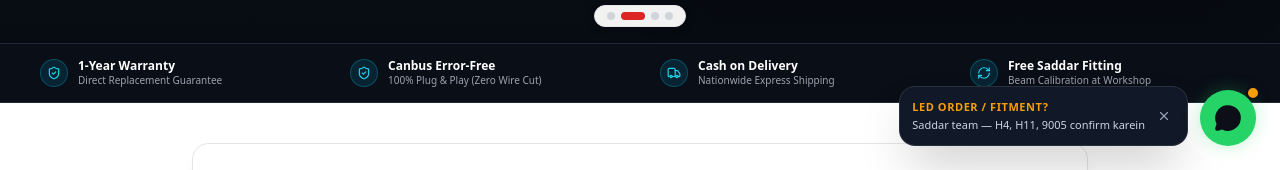
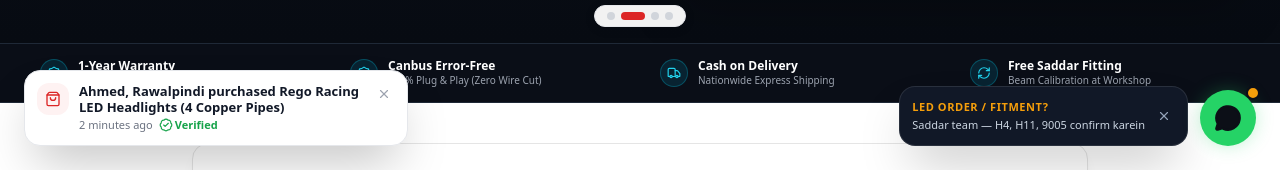
Before and after one commit to qasimkhanfaridi/hasnainauto, a Next.js app: page / in a window 1280 px wide. Shown: the part 630-800 px from the top of the page. Built offline with nearby package versions, Linux system fonts and the light colour scheme; no server answers.

Commit message:
Add bottom-left social-proof purchase pop-up to FloatingWhatsApp, rotating every 30 seconds

```diff
--- a/src/components/FloatingWhatsApp.tsx
+++ b/src/components/FloatingWhatsApp.tsx
@@ -1,13 +1,78 @@
 "use client";
 
-import React, { useState } from "react";
-import { MessageCircle, X } from "lucide-react";
+import React, { useEffect, useState } from "react";
+import { MessageCircle, X, BadgeCheck, ShoppingBag } from "lucide-react";
 import { BUSINESS_CONFIG } from "@/config/business";
+
+// Sample social-proof purchases using real Hasnain Auto product names.
+const RECENT_PURCHASES = [
+  { name: "Ahmed", city: "Rawalpindi", product: "Rego Racing LED Headlights (4 Copper Pipes)" },
+  { name: "Bilal", city: "Islamabad", product: "7D Floor Mats Premium Set" },
+  { name: "Usman", city: "Lahore", product: "Premium Leather Seat Covers" },
+  { name: "Hassan", city: "Karachi", product: "Mother 6 Copper Tube LED Headlights" },
+  { name: "Ali", city: "Faisalabad", product: "Ambient Interior LED Lights" },
+  { name: "Hamza", city: "Multan", product: "LED Headlight Projector Kit" },
+  { name: "Zain", city: "Peshawar", product: "Seat Cover + Floor Mat Combo" },
+  { name: "Fahad", city: "Saddar, Rawalpindi", product: "LED Fog Lights Pair" },
+  { name: "Danish", city: "Rawalpindi", product: "Golden Box Rego LED Headlights (4 Copper Tubes)" },
+  { name: "Saad", city: "Islamabad", product: "Leather Key Cover Set" },
+];
+
+const MINUTES_AGO = [2, 4, 6, 9, 12, 15, 18, 23, 27, 34];
 
 export const FloatingWhatsApp: React.FC = () => {
   const [showTooltip, setShowTooltip] = useState(true);
+  const [purchaseIndex, setPurchaseIndex] = useState(0);
+  const [showProof, setShowProof] = useState(true);
+  const [dismissed, setDismissed] = useState(false);
+
+  // Rotate to a new recent purchase every 30 seconds and show the card again.
+  useEffect(() => {
+    const timer = setInterval(() => {
+      setPurchaseIndex((prev) => (prev + 1) % RECENT_PURCHASES.length);
+      setDismissed(false);
+      setShowProof(true);
+    }, 30000);
+    return () => clearInterval(timer);
+  }, []);
+
+  const purchase = RECENT_PURCHASES[purchaseIndex];
+  const minutesAgo = MINUTES_AGO[purchaseIndex % MINUTES_AGO.length];
 
   return (
+    <>
+      {/* Social-proof pop-up (bottom-left, never covers the WhatsApp button) */}
+      {showProof && !dismissed && (
+        <div className="fixed bottom-20 lg:bottom-6 left-4 sm:left-6 z-40 flex items-start gap-2.5 max-w-[calc(100vw-2rem)] sm:max-w-sm p-3 rounded-2xl bg-white dark:bg-neutral-900 border border-gray-200 dark:border-neutral-700 shadow-2xl text-xs text-gray-900 dark:text-white animate-in slide-in-from-left duration-300">
+          <div className="p-2 rounded-xl bg-red-50 dark:bg-red-950/40 text-red-600 dark:text-red-400 shrink-0">
+            <ShoppingBag className="w-4 h-4" />
+          </div>
+          <div className="space-y-0.5 min-w-0">
+            <div className="font-bold text-[13px] leading-tight">
+              {purchase.name}, {purchase.city} purchased {purchase.product}
+            </div>
+            <div className="text-[11px] text-gray-500 dark:text-gray-400 flex items-center gap-1.5">
+              <span>{minutesAgo} minutes ago</span>
+              <span className="inline-flex items-center gap-0.5 text-green-600 dark:text-green-400 font-semibold">
+                <BadgeCheck className="w-3.5 h-3.5" />
+                Verified
+              </span>
+            </div>
+          </div>
+          <button
+            type="button"
+            onClick={() => {
+              setShowProof(false);
+              setDismissed(true);
+            }}
+            className="p-1 rounded text-gray-400 hover:text-gray-900 dark:hover:text-white shrink-0"
+            aria-label="Dismiss purchase notification"
+          >
+            <X className="w-3.5 h-3.5" />
+          </button>
+        </div>
+      )}
+
       <div className="fixed bottom-20 lg:bottom-6 right-4 sm:right-6 z-40 flex items-end gap-3">
         {/* Interactive Tooltip Card (Desktop & Tablet) */}
         {showTooltip && (
@@ -46,5 +111,6 @@ export const FloatingWhatsApp: React.FC = () => {
           <span className="absolute -top-1 -right-1 w-3.5 h-3.5 rounded-full bg-amber-brand border-2 border-carbon-950" />
         </a>
       </div>
+    </>
   );
 };
```
Lines whose indentation alone changed are shown as unchanged.
